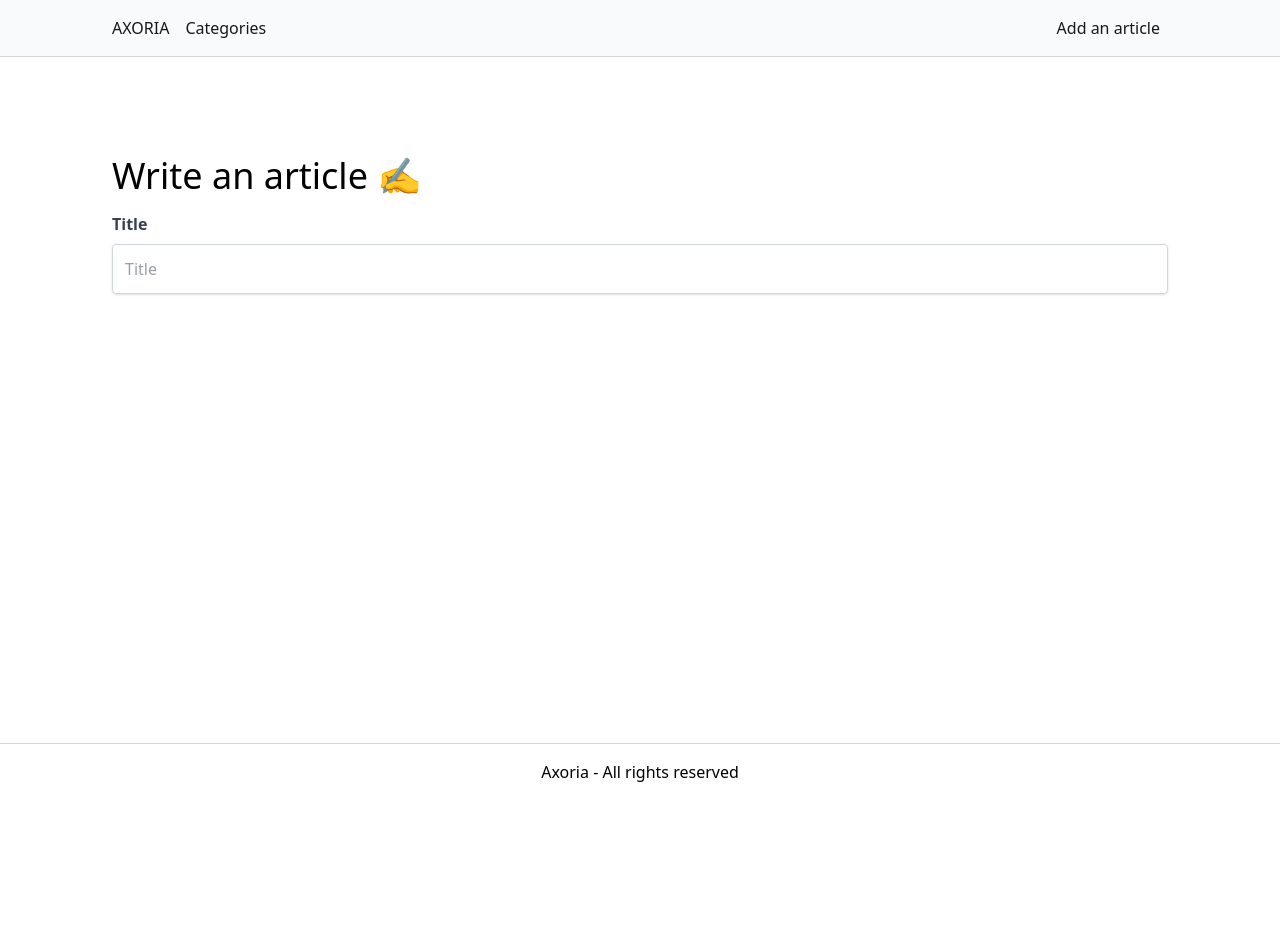
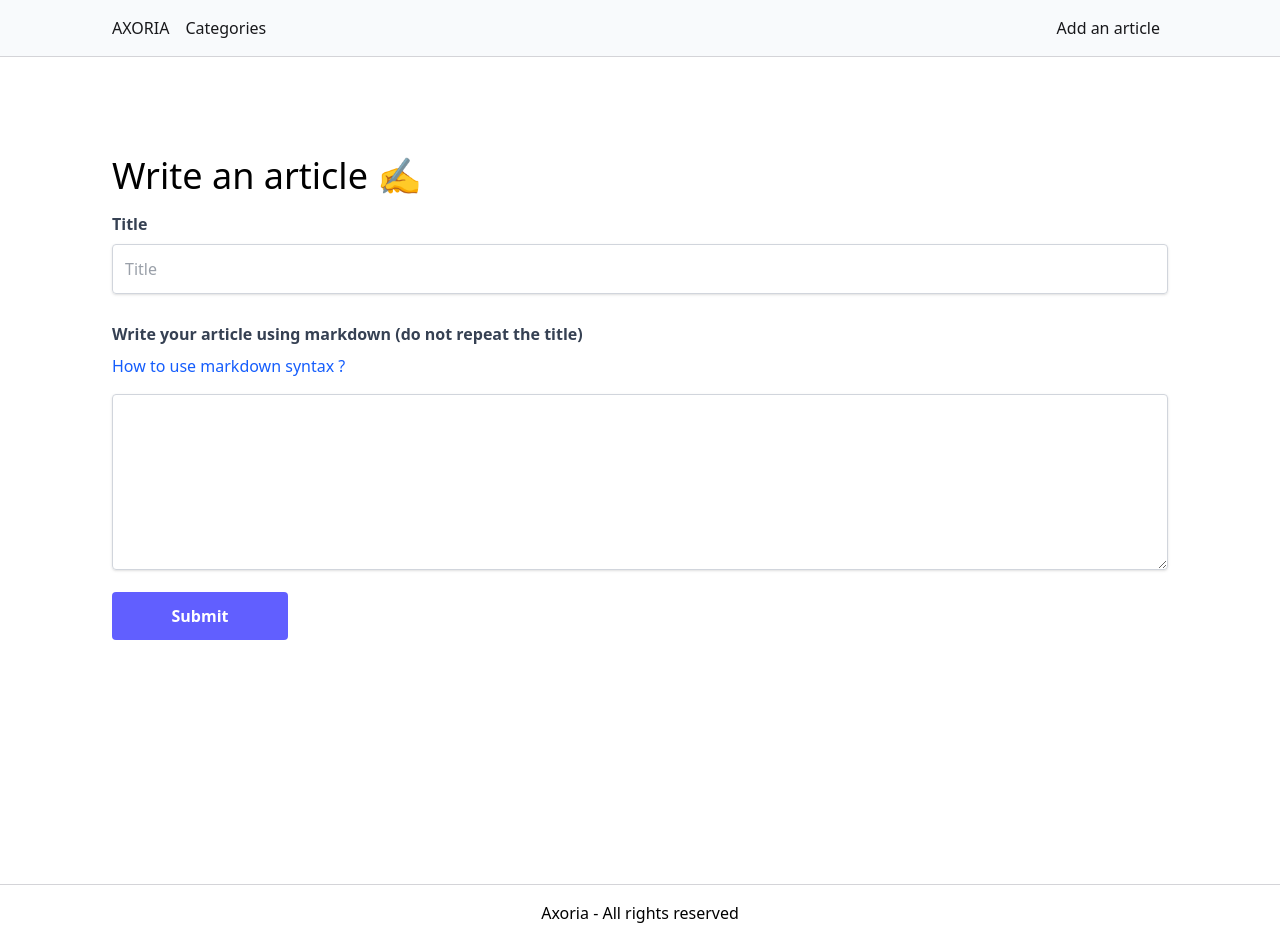
Before and after one commit to martinserret/4.axoria-blog, a Next.js app: page /dashboard/create in a window 1280 px wide. Before the commit the page ends 800 px from the top, so only its background shows below. Built offline with nearby package versions, Linux system fonts and the light colour scheme.

Commit message:
Formulaire de mise en ligne : -  création du text area - création du bouton submit

```diff
--- a/src/app/dashboard/create/page.jsx
+++ b/src/app/dashboard/create/page.jsx
@@ -4,7 +4,11 @@ export default function page() {
   function handleSubmit(e){
     e.preventDefault();
 
+    const formData = new FormData(e.target);
 
+    for (const [key, value] of formData.entries()) {
+      console.log(key,  value);
+    }
   }
 
   return (
@@ -23,10 +27,30 @@ export default function page() {
           id="title"
           placeholder="Title"
           required
+        />
+
+        <label htmlFor="markdownArticle" className="f-label">Write your article using markdown (do not repeat the title)</label>
+        <a
+          href="https://www.markdownguide.org/cheat-sheet/"
+          target="_blank"
+          className="block mb-4 text-blue-600"
+        > How to use markdown syntax ?</a>
+        <textarea
+          name="markdownArticle"
+          id="markdownArticle"
+          required
+          className="min-h-44 border-gray-300 shadow appearance-none border rounded w-full p-8 text-gray-700 mb-4 focus:outline-slate-400"
+        ></textarea>
+
+        <button
+          className="min-w-44 bg-indigo-500 hover:bg-indigo-700 text-white font-bold py-3 px-4 rounded border-none mb-4"
         >
-
-        </input>
+          Submit
+        </button>
       </form>
     </main>
   );
 }
+
+// FormData() : objet JS permettant de stocker les valeurs des inputs d'un formulaire, notamment les données complexes comme
+// les images, les vidéos, les zip, etc., de manière optimisée. Un objet est automatiquement créé à partir de ces inputs.
--- a/src/app/page.js
+++ b/src/app/page.js
@@ -19,7 +19,7 @@ export default function Home() {
   return (
     <div className="u-main-container u-padding-content-container">
       <h1 className="t-main-title">Stay up to date with AXORIA</h1>
-      <p className="t-main-subtitle">Tech news and useful knowledge</p>
+      <p className="t-main-subtitle">News and useful knowledge</p>
 
       <p className="text-md text-zinc-900">Latest articles</p>
       <ul className="u-articles-grid">
```
